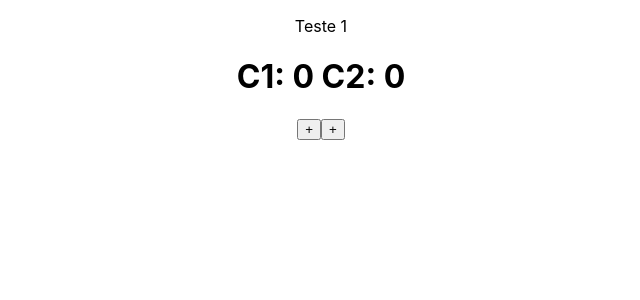
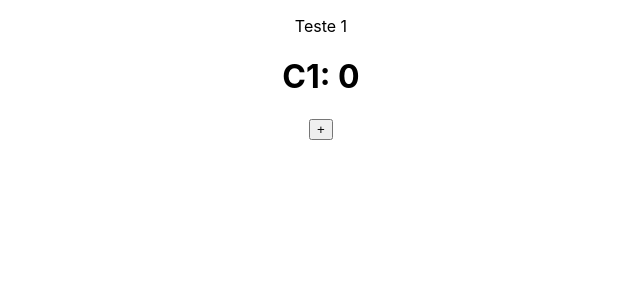
Before and after one commit to xcelsim/curso-reactjs-nextjs-project-2, a React (Create React App) app: page / in a window 1280 px wide. Shown: the top 300 px of the page, without its empty margins (319-959 px from the left). Built offline with nearby package versions, Linux system fonts and the light colour scheme.

Commit message:
Basico de useCallback

```diff
--- a/src/App.js
+++ b/src/App.js
@@ -1,41 +1,30 @@
+import P from 'prop-types';
 import './App.css';
-import { useState, useEffect } from 'react';
+import React, { useState, useCallback } from 'react';
 
-const eventFn = () => {
-  console.log('h1 clickado');
+const Button = React.memo(function Button({ incrementButton }) {
+  console.log('filho renderizou');
+  return <button onClick={() => incrementButton(10)}>+</button>;
+});
+
+Button.propTypes = {
+  incrementButton: P.func,
 };
 
 function App() {
-  const [counter1, setCounter1] = useState(0);
-  const [counter2, setCounter2] = useState(0);
-  // componentDidUpdate - executa toda vez que o component atualiza
-  // useEffect(() => {
-  //   console.log('componentDidUpdate');
-  // });
+  const [counter, setCounter] = useState(0);
 
-  // componentDidMount - executa 1x
-  useEffect(() => {
-    document.querySelector('h1').addEventListener('click', eventFn);
-
-    // componentWillUmount - limpeza
-    return () => {
-      document.querySelector('h1').removeEventListener('click', eventFn);
-    };
+  const incrementCounter = useCallback((num) => {
+    setCounter((c) => c + num);
   }, []);
 
-  // Com dependencia  - executa toda vez que a dependencia mudar
-  useEffect(() => {
-    console.log('contador1 mudou para', counter1);
-  }, [counter1]);
+  console.log('pai renderizou');
 
   return (
     <div className="App">
       <p>Teste 1</p>
-      <h1>
-        C1: {counter1} C2: {counter2}
-      </h1>
-      <button onClick={() => setCounter1(counter1 + 1)}>+</button>
-      <button onClick={() => setCounter2(counter2 + 1)}>+</button>
+      <h1>C1: {counter}</h1>
+      <Button incrementButton={incrementCounter} />
     </div>
   );
 }
```
